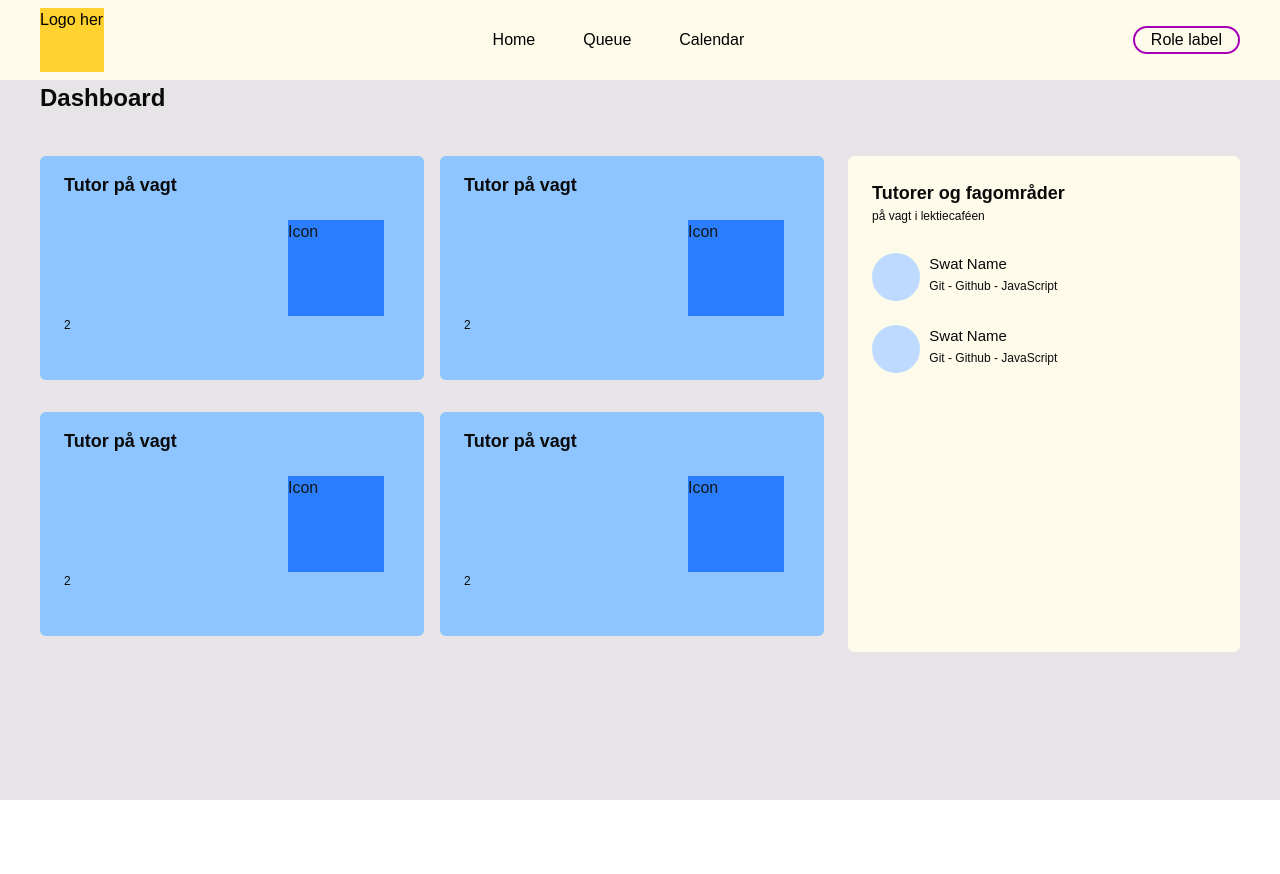
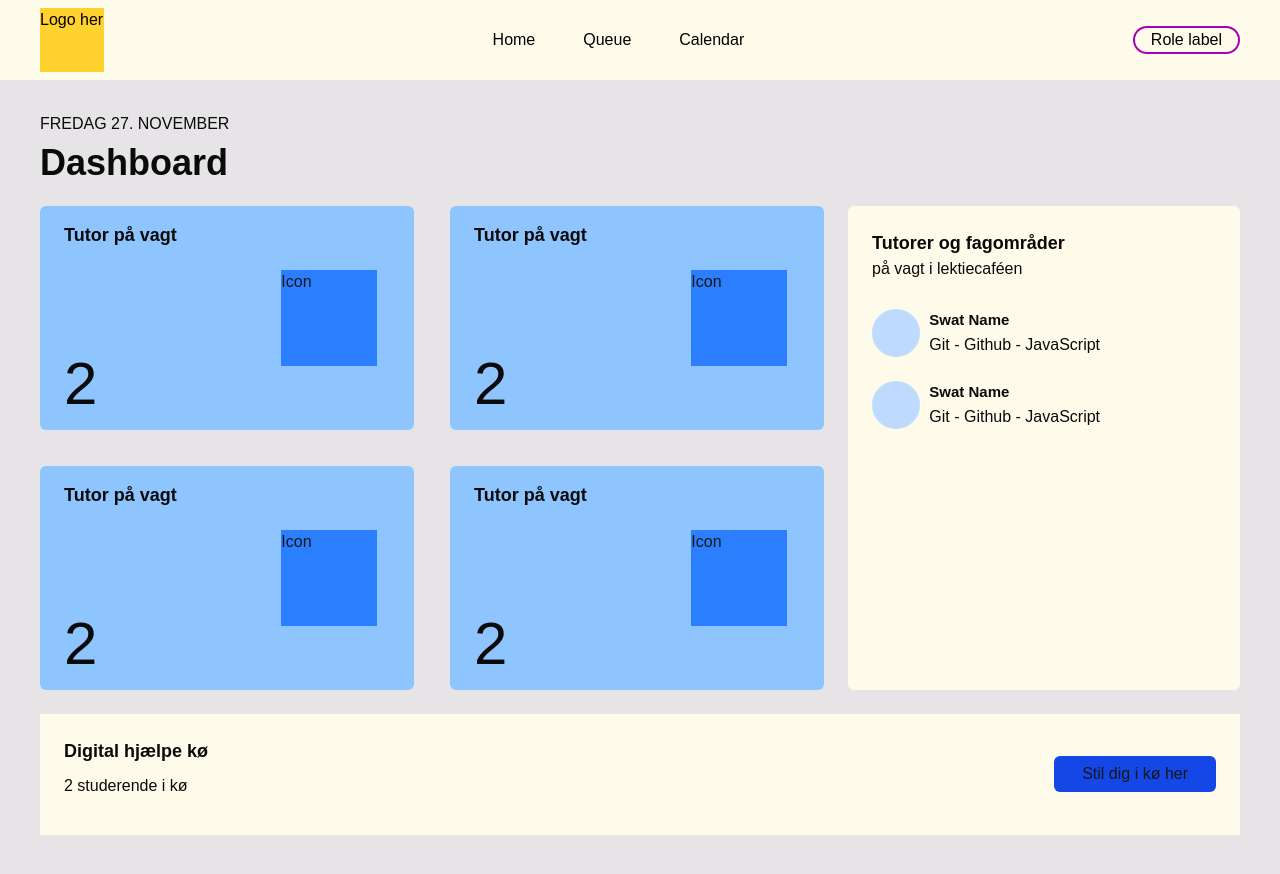
Before and after one commit to katelijacobsen/swat-plus, a Next.js app in the folder web/: page / in a window 1280 px wide. Shown: the top 874 px of the page. Before the commit the page ends 800 px from the top, so only its background shows below. Built offline with nearby package versions, Linux system fonts and the light colour scheme.

Commit message:
home page more or less only needs styling.

```diff
--- /dev/null
+++ b/web/app/(pages)/Queue/page.tsx
@@ -0,0 +1,5 @@
+const Queue = () => {
+    return (<h1>Wau, add a car :O</h1>);
+}
+
+export default Queue;
--- a/web/app/global/components/Card.tsx
+++ b/web/app/global/components/Card.tsx
@@ -2,8 +2,8 @@ const Card = () => {
     return (
         <section className="h-fit bg-blue-300 rounded-md px-6 py-4 grid grid-cols-[2fr_1fr] grid-rows-[1fr_2fr_1fr]">
             <h2 className="col-span-full">Tutor på vagt</h2>
-            <div className="w-24 aspect-square col-start-2 bg-blue-500 justify-end">Icon</div>
-            <p className="col-span-full">2</p>
+            <div className="w-24 aspect-square col-start-2 row-start-2 bg-blue-500 justify-end">Icon</div>
+            <p className="col-span-full row-start-2 row-end-4 self-end text-6xl">2</p>
         </section>
     );
 }
--- a/web/app/globals.css
+++ b/web/app/globals.css
@@ -49,8 +49,8 @@ body {
 }
 
 h1 {
-  font-weight: 800;
-  font-size: 24px;
+  font-weight: 700;
+  font-size: 36px;
 }
 
 h2 {
@@ -59,13 +59,10 @@ h2 {
 }
 
 h3 {
-  font-weight: 500;
+  font-weight: 600;
   font-size: 15px;
 }
 
-p {
-  font-size: 12px;
-}
 
 h1,
 h2,
--- a/web/app/layout.tsx
+++ b/web/app/layout.tsx
@@ -31,8 +31,8 @@ export default function RootLayout({ children }: LayoutProps<"/">) {
             <nav>
               <ul className="flex gap-12">
                 <Link href={"#"}>Home</Link>
-                <Link href={"#"}>Queue</Link>
-                <Link href={"#"}>Calendar</Link>
+                <Link href={"/Queue"}>Queue</Link>
+                <Link href={"/Calendar"}>Calendar</Link>
               </ul>
             </nav>
             <div className="w-fit px-4 border-2 border-fuchsia-700 rounded-2xl">Role label</div>
--- a/web/app/page.tsx
+++ b/web/app/page.tsx
@@ -1,3 +1,4 @@
+import Link from "next/link";
 import Card from "./global/components/Card";
 import OnDuty from "./global/components/OnDuty";
 
@@ -5,9 +6,13 @@ import OnDuty from "./global/components/OnDuty";
 export default function Home() {
   return (
     <main className="fullbleed bg-mauve-200">
-      <h1>Dashboard</h1>
+      <div className="h-full grid grid-rows-[1fr_5fr_1fr]">
+        <div className="h-fit grid self-end items-end">
+          <p className="uppercase"> Fredag 27. November</p>
+          <h1 className="self-end pb-4">Dashboard</h1>
+        </div>
         <div className=" grid grid-cols-[2fr_1fr] grid-rows-[4fr_1fr] gap-6 ">
-        <section className="h-full grid grid-cols-2 grid-rows-2 gap-4">
+          <section className="h-fit grid grid-cols-2 grid-rows-2 gap-9">
             <Card></Card>
             <Card></Card>
             <Card></Card>
@@ -21,6 +26,12 @@ export default function Home() {
               <OnDuty></OnDuty>
             </div>
           </section>
+          <section className="bg-amber-50 col-span-full  grid grid-cols-[2fr_1fr] grid-rows-2 p-6">
+            <h2>Digital hjælpe kø</h2>
+            <p>2 studerende i kø</p>
+            <Link className="w-fit px-7 py-1.5 col-end-3 row-start-1 row-end-3 self-center justify-self-end bg-blue-700 rounded-md" href="#">Stil dig i kø her</Link>
+          </section>
+        </div>
       </div>
     </main>
 
```
Also changed, not shown: web/app/(pages)/template_folder/components/README.md (renamed from web/app/(features)/template_folder/components/README.md), web/app/(pages)/template_folder/hooks/README.md (renamed from web/app/(features)/template_folder/hooks/README.md), web/app/(pages)/template_folder/page.tsx (renamed from web/app/(features)/template_folder/page.tsx), web/app/(pages)/template_folder/services/README.md (renamed from web/app/(features)/template_folder/services/README.md), web/app/(pages)/template_folder/store/README.md (renamed from web/app/(features)/template_folder/store/README.md), web/app/(pages)/template_folder/types/README.md (renamed from web/app/(features)/template_folder/types/README.md), web/app/global/types/global.ts (added). Lines whose indentation alone changed are shown as unchanged.
